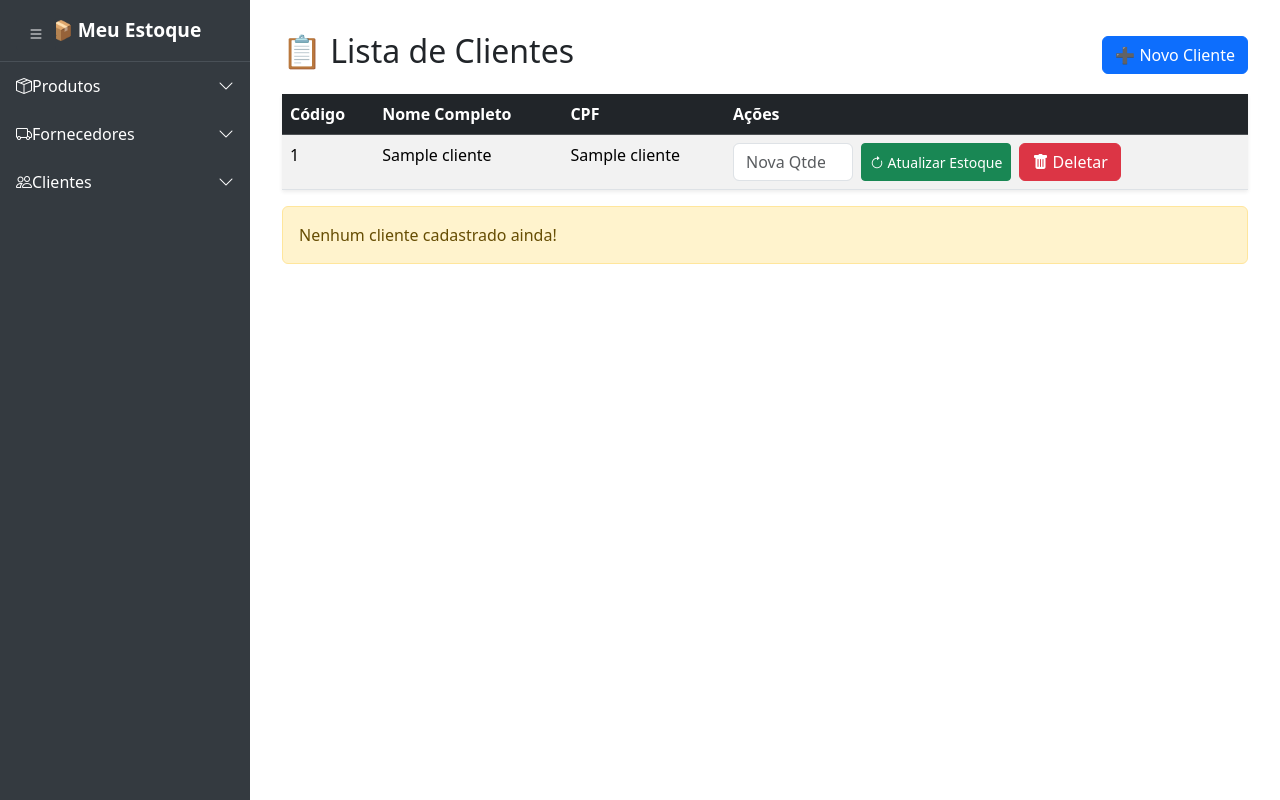
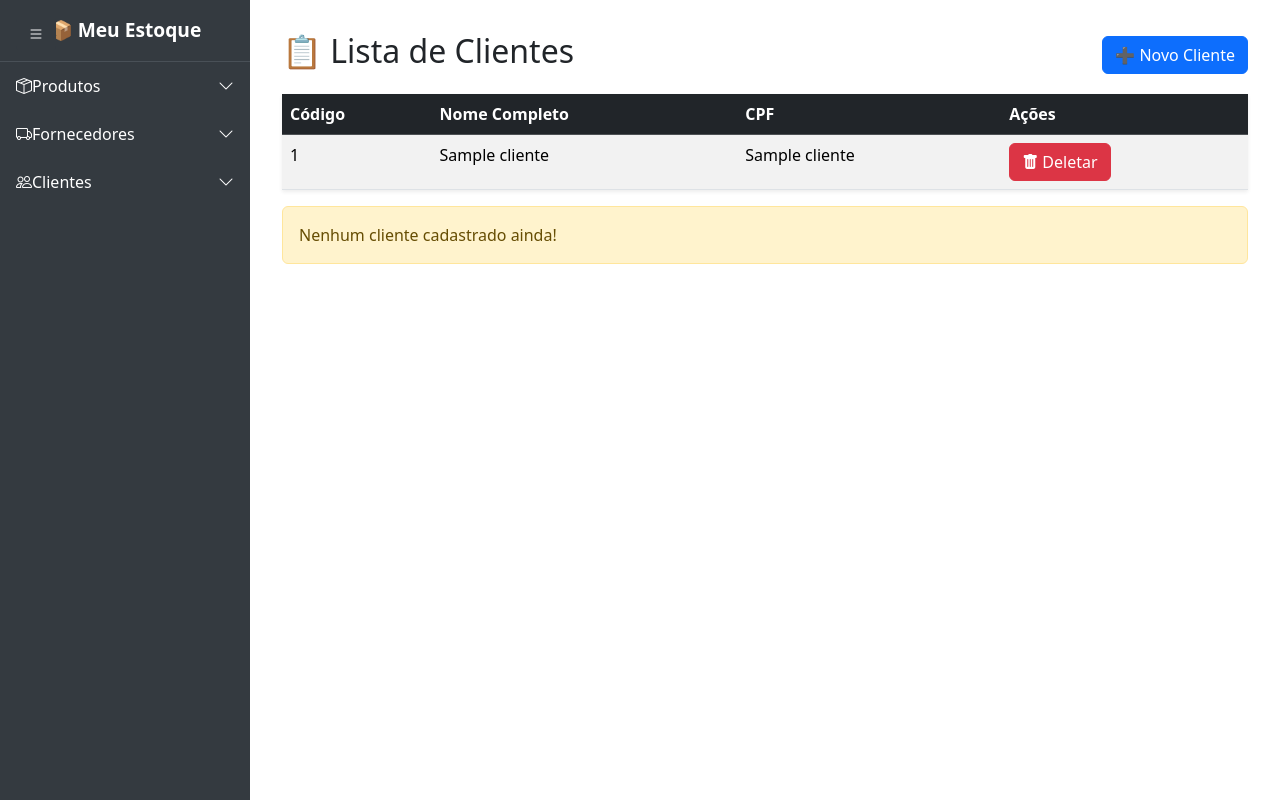
Before and after one commit to nordffa/projeto-final-impacta, a Flask app: page /clientes in a window 1280 px wide. Run offline with Flask 3, Linux system fonts and the light colour scheme; a database or web service that is not in the repository returns one stand-in record (values such as "Sample title"); some libraries are stand-ins or nearby versions.

Commit message:
PEQUENAS MELHORIAS

```diff
--- a/templates/listar_cliente.html
+++ b/templates/listar_cliente.html
@@ -21,13 +21,6 @@
             <td>{{ p[1] }}</td>
             <td>{{ p[2] }}</td>
             <td>
-                <div class="d-flex">
-                    <form method="post" action="{{ url_for('atualizar', cod_produto=p[0]) }}" class="me-2 d-flex">
-                        <input type="number" name="qtde_estoque" placeholder="Nova Qtde"
-                            class="form-control me-2" style="width: 120px;">
-                        <button type="submit" class="btn btn-sm btn-success">
-                            <i class="bi bi-arrow-clockwise"></i> Atualizar Estoque</button>
-                    </form>
                     <form method="post" action="{{ url_for('deletar', cod_produto=p[0]) }}">
                         <button type="submit" class="btn btn-danger">
                             <i class="bi bi-trash-fill"></i> Deletar
```
